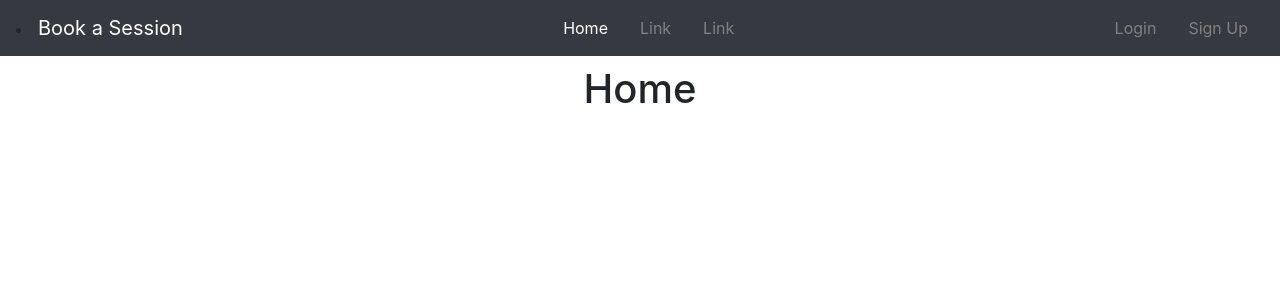
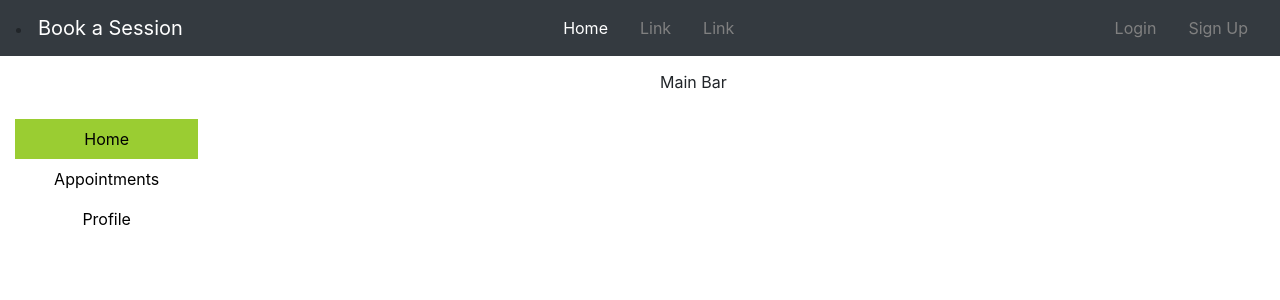
Before and after one commit to DanielMitiku/book-a-counseling-session-frontend, a React (Create React App) app: page / in a window 1280 px wide. Shown: the top 300 px of the page. Built offline with nearby package versions, Linux system fonts and the light colour scheme.

Commit message:
added sidebar and mainbar components

```diff
--- a/src/components/home/Home.js
+++ b/src/components/home/Home.js
@@ -1,11 +1,18 @@
-import React from 'react'
+import React from 'react';
+import Sidebar from './Sidebar';
+import Sessions from './Sessions';
 
-const Home = () => {
-  return (
-    <div className="main">
-      <h1 className="home">Home</h1>
-    </div>
-  );
+class Home  extends React.Component{
+  render() {
+    return (
+      <div className="main">
+        <div className='row'>
+          <Sidebar />
+          <Sessions />
+        </div>
+      </div>
+    );
+  }
 }
 
 export default Home;
--- /dev/null
+++ b/src/components/home/Sessions.js
@@ -0,0 +1,14 @@
+import React from 'react';
+
+
+class Sessions extends React.Component {
+  render() {
+    return (
+      <div className='col-md-9 offset-2 main-bar bar'>
+        <p>Main Bar</p>
+      </div>
+    );
+  }
+}
+
+export default Sessions;
--- /dev/null
+++ b/src/components/home/Sidebar.js
@@ -0,0 +1,19 @@
+import React from 'react';
+import { Link } from 'react-router-dom';
+
+
+class Sidebar extends React.Component {
+  render() {
+    return (
+      <div className='col-md-2 side-bar'>
+        <ul class="nav flex-column">
+            <Link to='/' className="side-bar-item py-2 side-bar-active">Home</Link>
+            <Link to='/appointments' className="side-bar-item py-2">Appointments</Link>
+            <Link to='/profile' className="side-bar-item py-2">Profile</Link>
+          </ul>
+      </div>
+    );
+  }
+}
+
+export default Sidebar;
--- a/src/index.css
+++ b/src/index.css
@@ -5,7 +5,7 @@ body {
     sans-serif;
   -webkit-font-smoothing: antialiased;
   -moz-osx-font-smoothing: grayscale;
-  padding-top: 65px;
+  padding-top: 55px;
 }
 
 code {
@@ -28,3 +28,33 @@ code {
 .active {
   color: white;
 }
+
+.row {
+  margin: 0;
+}
+
+.side-bar {
+  height: 100%;
+  position: fixed;
+  z-index: 1;
+  /* background-color: rgb(212, 214, 192);  */
+  overflow-x: hidden;
+  padding-top: 5%;
+}
+
+.side-bar-item {
+  color: black;
+}
+
+.side-bar-item:hover {
+  color: blueviolet;
+  text-decoration: none;
+}
+
+.side-bar-active {
+  background-color: yellowgreen;
+}
+
+.main-bar {
+  padding-top: 15px;
+}
```
Also changed, not shown: src/components/home/Appointments.js (added, +14 -0 lines), src/components/home/Notfound.js (added, +14 -0 lines), src/components/home/Profile.js (added, +14 -0 lines).
